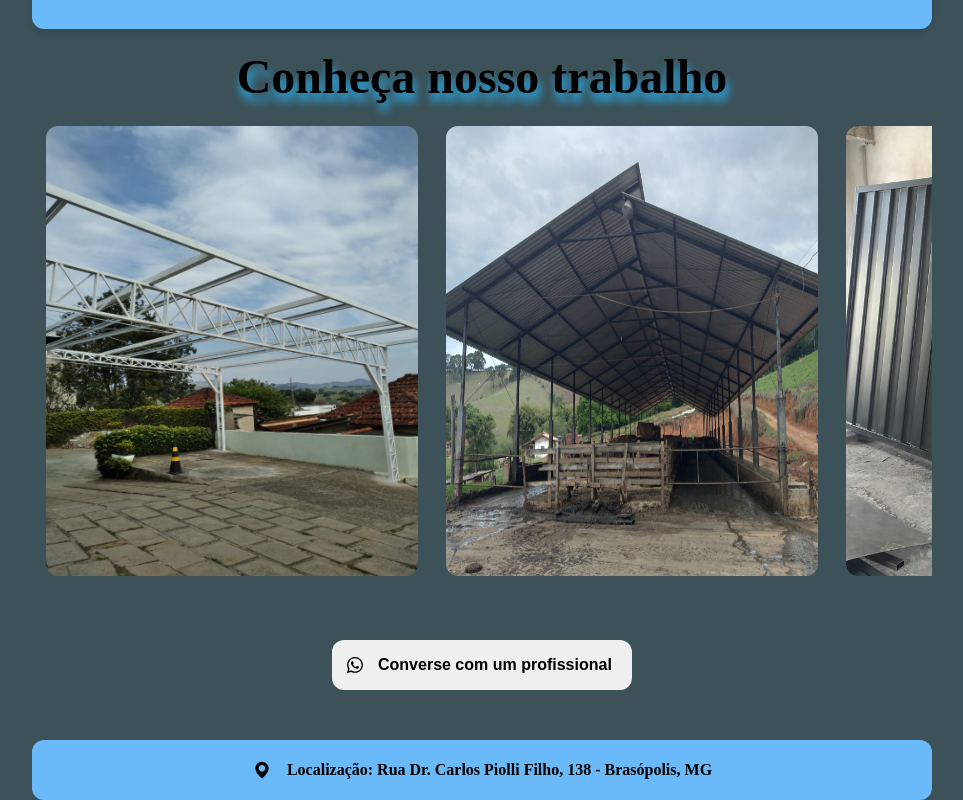
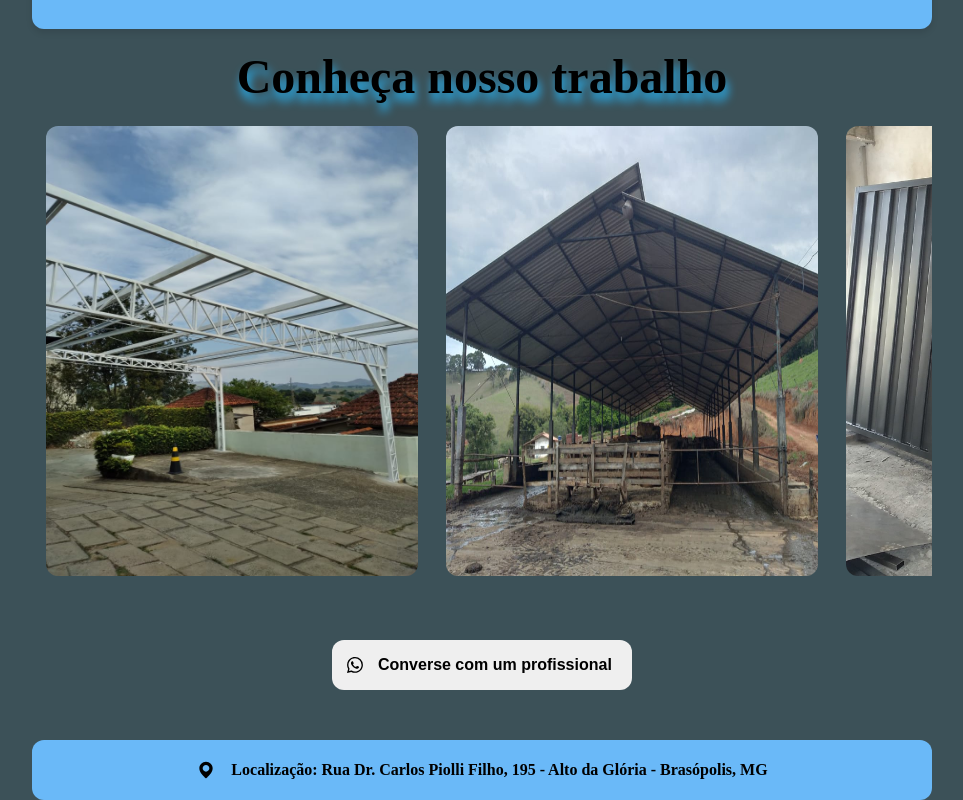
Before and after one commit to Jean-Rosa19/landing-page-acr, a React (Create React App) app: page / in a window 1280 px wide. Shown: the part 748-1548 px from the top of the page, without its empty margins (158-1121 px from the left). Built offline with nearby package versions, Linux system fonts and the light colour scheme.

Commit message:
incluindo dados de endereço

```diff
--- a/src/App.js
+++ b/src/App.js
@@ -83,7 +83,7 @@ function App() {
       <footer>
         <div className="location">
           <BiSolidMap size={20}/>
-          <p>Localização: Rua Dr. Carlos Piolli Filho, 138 - Brasópolis, MG</p>
+          <p>Localização: Rua Dr. Carlos Piolli Filho, 195 - Alto da Glória - Brasópolis, MG</p>
         </div>
       </footer>
     </div>
```
